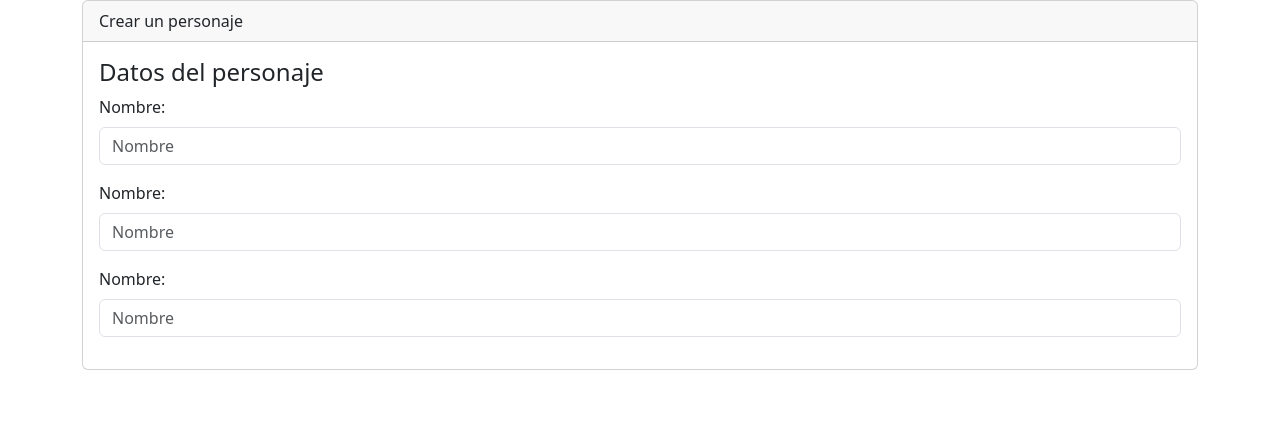
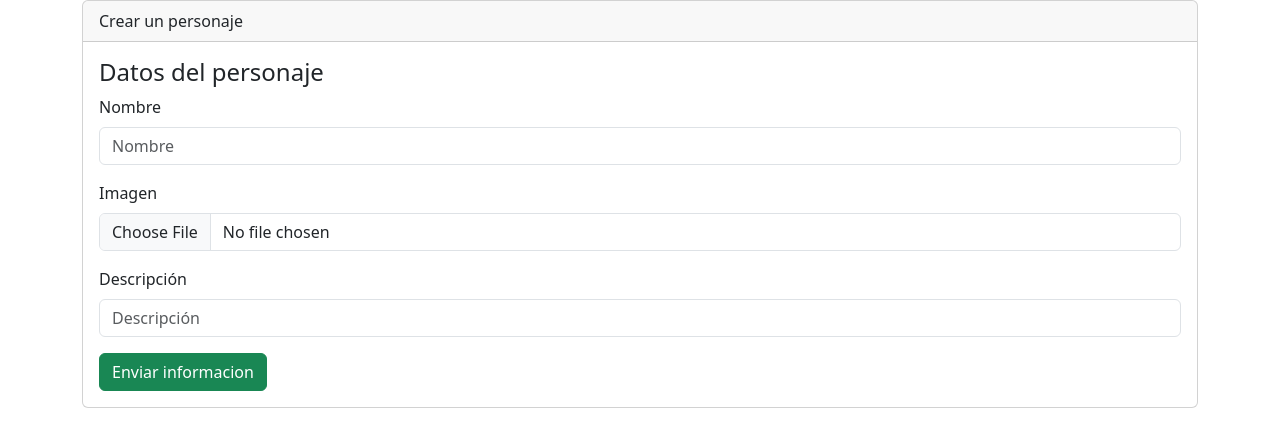
Before and after one commit to andressochoaa/abcprueba, a Django app: page /personajes/crear in a window 1280 px wide. Shown: the part 56-503 px from the top of the page. Run offline with Django 5.2, Linux system fonts and the light colour scheme.

Commit message:
terminacion del formulario con aviso de errores y boton de envio

```diff
--- a/prueba/rickandmorty/templates/personajes/form.html
+++ b/prueba/rickandmorty/templates/personajes/form.html
@@ -4,9 +4,13 @@
     {% for campo in formulario %}
 
     <div class="mb-3">
-        <label for="" class="form-label">Nombre:</label>
-        <input type="text" class="form-control" name="" id="" aria-describedby="helpId" placeholder="Nombre"/>
+        <label for="" class="form-label">{{ campo.label }}</label>
+        <input type="{{ campo.field.widget.input_type }}" class="form-control" name="{{ campo.name }}" id="" aria-describedby="helpId" placeholder="{{ campo.label }}"/>
     </div>
 
+    <div class="col-12 help-text">{{ campo.errors }}</div>
+
     {% endfor %}
+
+    <input name="" id="" class="btn btn-success" type="submit" value="Enviar informacion">
 </form>
```
